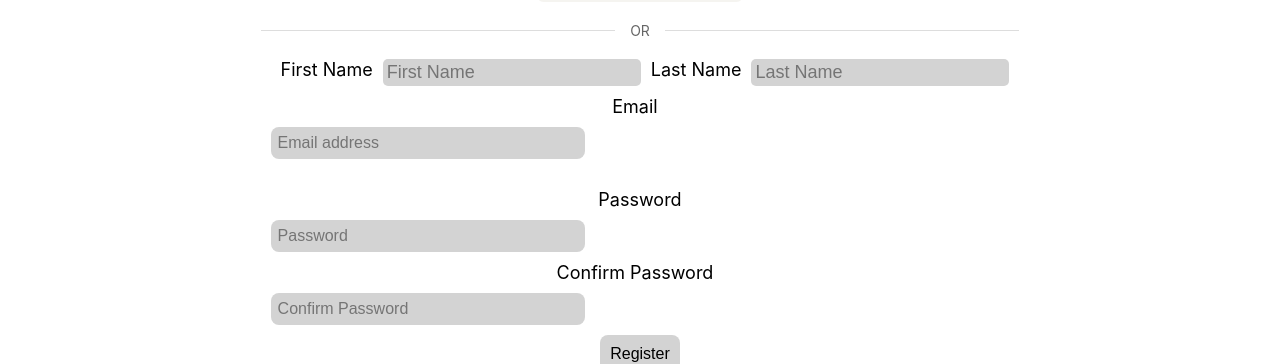
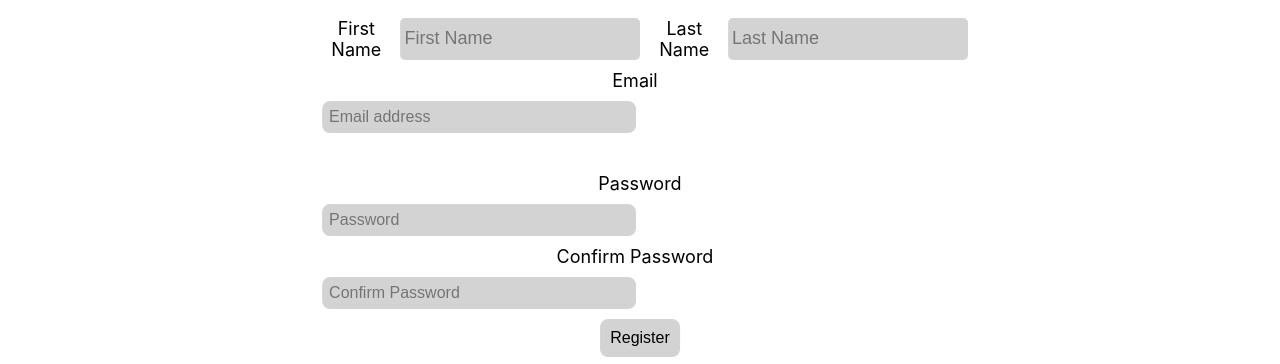
Before and after one commit to GikaiA/food-rec, a React (Vite) app in the folder food-rec/: page /register in a window 1280 px wide. Shown: the part 201-565 px from the top of the page. Built offline with nearby package versions, Linux system fonts and the light colour scheme; no server answers.

Commit message:
fixed maps for desktop, added question for question page

```diff
--- a/food-rec/src/Questions/Questions.css
+++ b/food-rec/src/Questions/Questions.css
@@ -29,6 +29,7 @@ input {
 }
 .option {
   font-size: 25px;
+  margin-top: 18px;
 }
 .arrow-buttons {
   display: flex;
--- a/food-rec/src/Questions/Questions.jsx
+++ b/food-rec/src/Questions/Questions.jsx
@@ -22,6 +22,19 @@ const Questions = () => {
     },
     {
       id: 3,
+      text: "Craving something specific? Select the foods you'd like us to look for.",
+      options: [
+        "Burgers",
+        "Pizza",
+        "Chinese",
+        "Salads",
+        "Italian",
+        "Mexican",
+        "Desserts",
+      ],
+    },
+    {
+      id: 4,
       text: "What is your address?",
       type: "input",
     },
@@ -104,7 +117,11 @@ const Questions = () => {
           )}
         </div>
         <div className="arrow-buttons">
-          <button onClick={prevQuestion} disabled={currentIndex === 0} className="arrow-button">
+          <button
+            onClick={prevQuestion}
+            disabled={currentIndex === 0}
+            className="arrow-button"
+          >
             Previous
           </button>
           <button
--- a/food-rec/src/Register/Register.css
+++ b/food-rec/src/Register/Register.css
@@ -6,12 +6,19 @@
 }
 
 .register-form {
-  display: block;
+  position: absolute;
+  top: 40%;
+  left: 50%;
+  transform: translate(-50%, -50%);
 }
 
 label {
   font-size: 18px;
   padding-right: 10px;
+}
+
+.input-field-section{
+  display: block;
 }
 
 .input-field {
@@ -25,11 +32,11 @@ label {
   margin: 10px 10px;
 }
 
-.register-label{
+.register-label {
   padding-left: 10px;
 }
 
-.register-field{
+.register-field {
   font-size: 18px;
   width: 250px;
   max-width: 100%;
@@ -73,8 +80,7 @@ label {
   text-decoration: none;
 }
 
-
-.submit-button{
+.submit-button {
   background-color: lightgray;
   font-size: 16px;
   border: transparent;
--- a/food-rec/src/Register/Register.jsx
+++ b/food-rec/src/Register/Register.jsx
@@ -90,6 +90,7 @@ const Register = () => {
         </div>
         {error && <p className="error-message">{error}</p>}
         {success && <p className="success-message">{success}</p>}
+        <div className="input-field-section">
           <label>Email</label>
           <input
             type="email"
@@ -99,7 +100,10 @@ const Register = () => {
             onChange={(e) => setEmail(e.target.value)}
             required
           />
+        </div>
+
         <br />
+        <div className="input-field-section">
           <label className="register-label">Password</label>
           <input
             type="password"
@@ -109,6 +113,8 @@ const Register = () => {
             onChange={(e) => setPassword(e.target.value)}
             required
           />
+        </div>
+        <div className="input-field-section">
           <label>Confirm Password</label>
           <input
             type="password"
@@ -118,6 +124,7 @@ const Register = () => {
             onChange={(e) => setConfirmPassword(e.target.value)}
             required
           />
+        </div>
         <div className="submit-button-section">
           <button className="submit-button">Register</button>
         </div>
--- a/food-rec/src/Results/Results.css
+++ b/food-rec/src/Results/Results.css
@@ -1,6 +1,11 @@
 .results {
   display: block;
   width: 100%;
+}
+
+.maps{
+  width: 100%;
+  height: 600px;
 }
 
 .results-title{
@@ -9,7 +14,7 @@
 }
 
 .results-section {
-  display: flex;
+  display: block;
   justify-content: center;
 }
 
--- a/food-rec/src/Results/Results.jsx
+++ b/food-rec/src/Results/Results.jsx
@@ -26,7 +26,7 @@ export default function Results() {
         <div className="maps">
           <div
             ref={mapContainer}
-            style={{ width: "100%", height: "500px", borderRadius: "10px" }}
+            style={{ width: "800px", height: "600px", borderRadius: "10px" }}
           ></div>
         </div>
         <div className="container">
```
Lines whose indentation alone changed are shown as unchanged.
